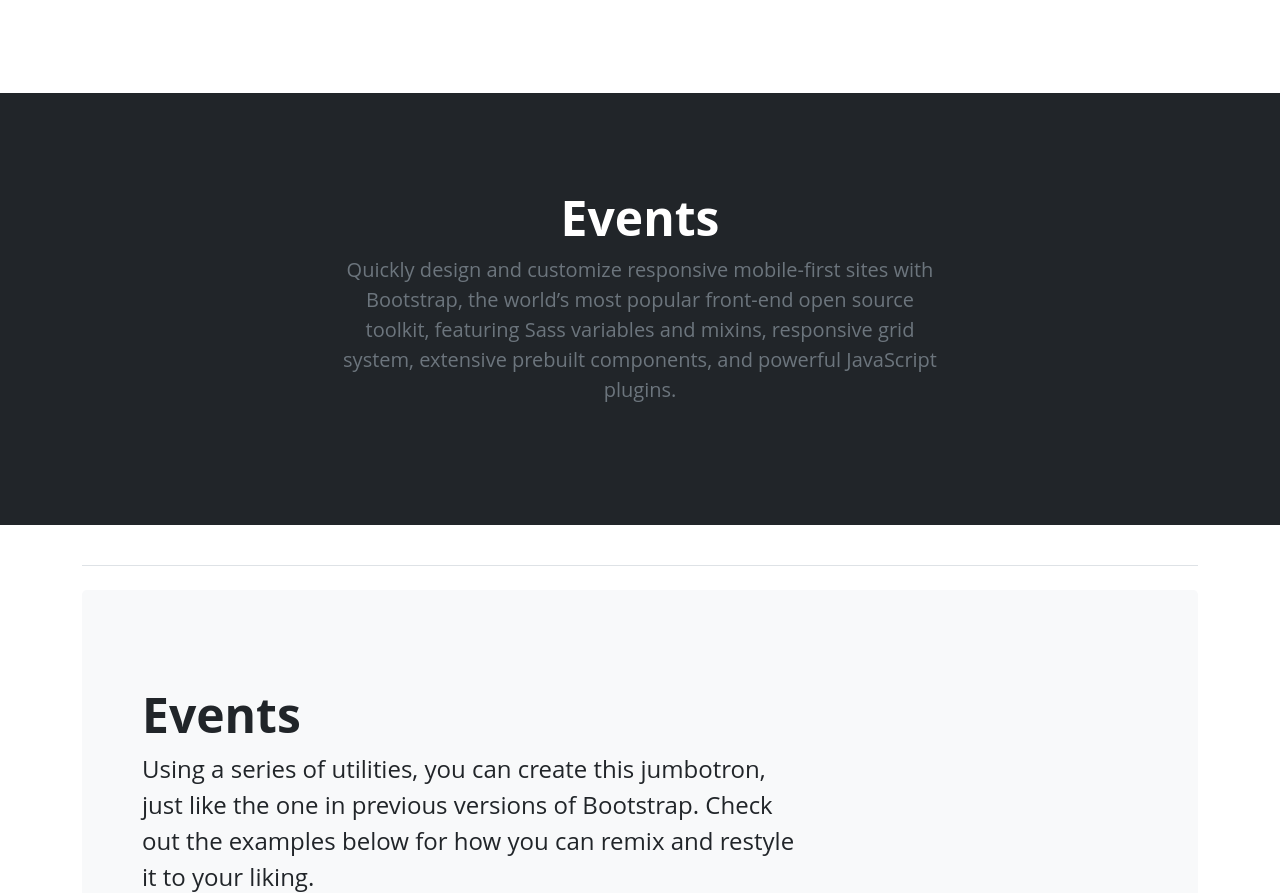
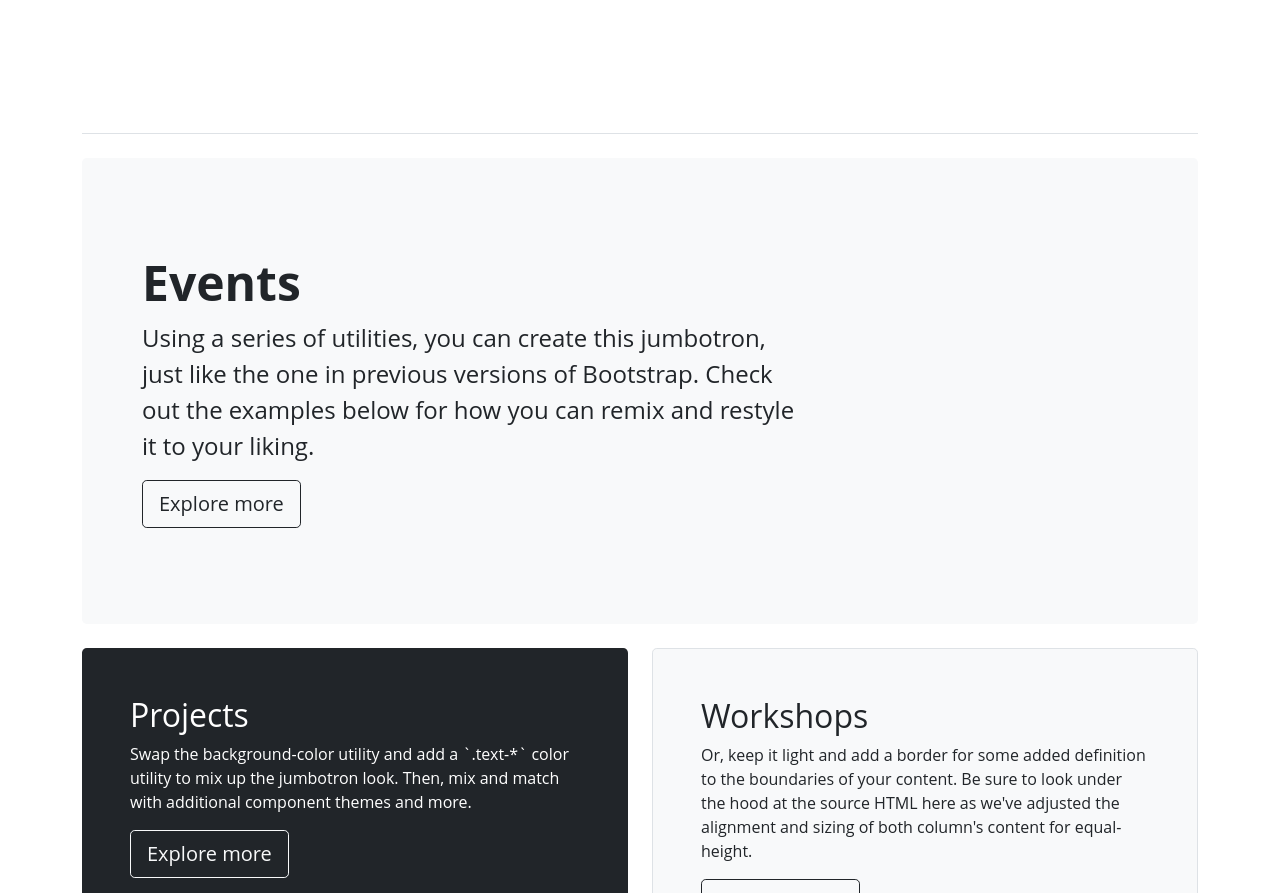
Before and after one commit to gaur-9k/trial, a plain HTML site: page index.html in a window 1280 px wide. Shown: the part 2470-3363 px from the top of the page. Drawn offline with nearby package versions, Linux system fonts and the light colour scheme; a script that the page names is missing; a web font is replaced by a local one.

Commit message:
Update index.html

```diff
--- a/index.html
+++ b/index.html
@@ -390,20 +390,7 @@ body .footer {
     </div>
   </div>
 
-<div class="b-example-divider"></div>
-<div class="bg-dark text-secondary px-4 py-5 text-center">
 
-    <div class="py-5">
-      <h1 class="display-5 fw-bold text-white">Events</h1>
-      <div class="col-lg-6 mx-auto">
-        <p class="fs-5 mb-4">Quickly design and customize responsive mobile-first sites with Bootstrap, the world’s most popular front-end open source toolkit, featuring Sass variables and mixins, responsive grid system, extensive prebuilt components, and powerful JavaScript plugins.</p>
-        <!-- <div class="d-grid gap-2 d-sm-flex justify-content-sm-center">
-          <button type="button" class="btn btn-outline-info btn-lg px-4 me-sm-3 fw-bold">Custom button</button>
-          <button type="button" class="btn btn-outline-light btn-lg px-4">Secondary</button>
-        </div> -->
-      </div>
-    </div>
-  </div>
 
   <div class="b-example-divider"></div>
 
```
